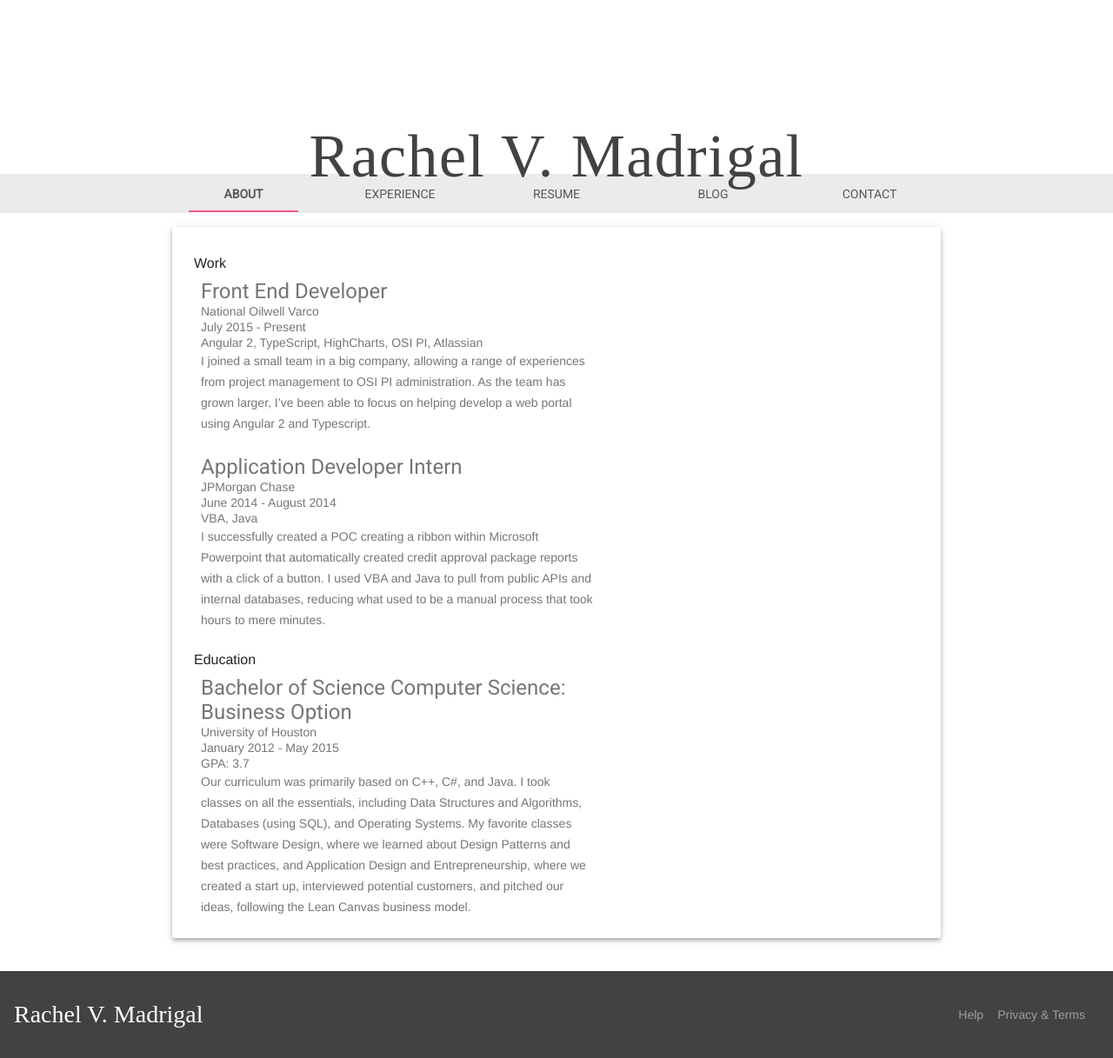
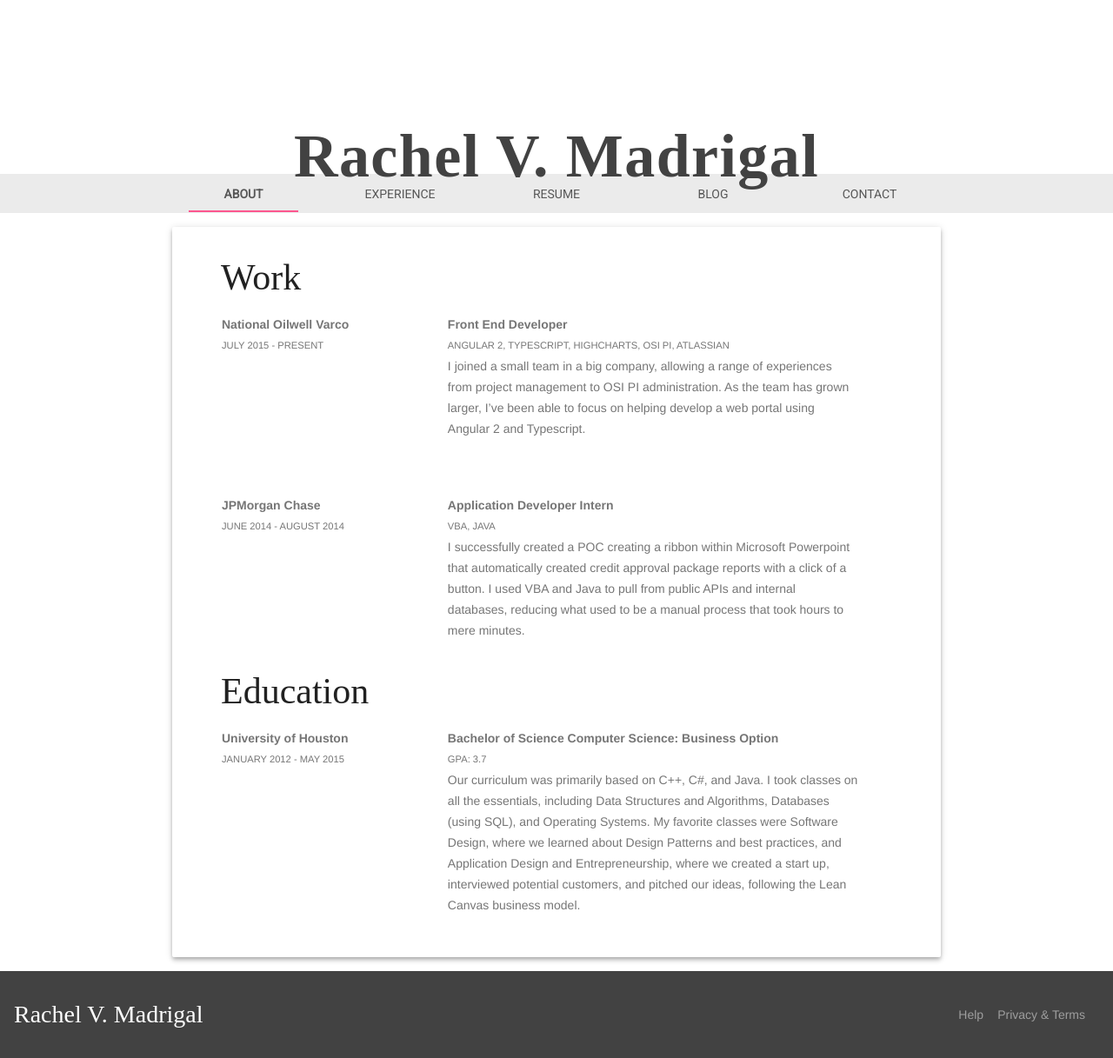
Before and after one commit to rachelmad/rachelmad.github.io, a Jekyll site: the page built from experience/index.html, in a window 1280 px wide. Shown: the whole page at 87% size. Built offline with Jekyll 4.4.1, drawn with Linux system fonts in a browser that asks for light colours; nearby versions of some CDN libraries; some web fonts are replaced.

Commit message:
Styled experience page

```diff
--- a/experience/index.html
+++ b/experience/index.html
@@ -2,13 +2,19 @@
 layout: large_card
 ---
 
-<div>Work</div>
+<div class="mdl-grid">
+    <div class="mdl-cell mdl-cell--12-col">
+        <div class="experience_type">Work</div>
+    </div>
     {% for post in site.tags.work_experience %}
-<div class="mdl-cell mdl-cell--8-col mdl-card__supporting-text no-padding ">
-    <h2 class="mdl-card__title-text"> {{ post.title }}</h2>
-    <div> {{ post.company }} </div>
-    <div> {{ post.display_date }} </div>
-    <div> {{ post.tools }} </div>
+
+    <div class="mdl-cell mdl-cell--4-col mdl-card__supporting-text ">
+        <div class="emphasize"> {{ post.company }}</div>
+        <div class="subtext"> {{ post.display_date }}</div>
+    </div>
+    <div class="mdl-cell mdl-cell--8-col mdl-card__supporting-text ">
+        <div class="emphasize"> {{ post.title }}</div>
+        <div class="subtext"> {{ post.tools }}</div>
         <div class="portfolio-description">
 
             {{ post.excerpt }}
@@ -17,13 +23,18 @@ layout: large_card
     </div>
     {% endfor %}
 
-<div>Education</div>
+    <div class="mdl-cell mdl-cell--12-col">
+        <div class="experience_type">Education</div>
+    </div>
     {% for post in site.tags.education %}
-<div class="mdl-cell mdl-cell--8-col mdl-card__supporting-text no-padding ">
-    <h2 class="mdl-card__title-text"> {{ post.title }}</h2>
-    <div> {{ post.company }} </div>
-    <div> {{ post.display_date }} </div>
-    <div> {{ post.tools }} </div>
+
+    <div class="mdl-cell mdl-cell--4-col mdl-card__supporting-text ">
+        <div class="emphasize"> {{ post.company }}</div>
+        <div class="subtext"> {{ post.display_date }}</div>
+    </div>
+    <div class="mdl-cell mdl-cell--8-col mdl-card__supporting-text ">
+        <div class="emphasize"> {{ post.title }}</div>
+        <div class="subtext"> {{ post.tools }}</div>
         <div class="portfolio-description">
 
             {{ post.excerpt }}
@@ -31,3 +42,4 @@ layout: large_card
         </div>
     </div>
     {% endfor %}
+</div>
--- a/styles.css
+++ b/styles.css
@@ -15,7 +15,7 @@
 .mdl-layout__title {
     font-size: 5rem;
     text-align: center;
-    font-weight: 300;
+    font-weight: bold;
     font-family: 'Stalemate', cursive;
 }
 
@@ -118,7 +118,7 @@ img.article-image {
 }
 
 .portfolio-copy {
-    max-width: 700px;
+    max-width: 90%;
     padding: 0px 25px;
 }
 
@@ -167,6 +167,23 @@ img.article-image {
     flex-grow: 1;
 }
 
+.experience_type {
+    font-family: 'Stalemate', cursive;
+    font-size: 3rem;
+    padding: 0px 15px;
+}
+
+.emphasize {
+    font-weight: bold;
+    padding: 3px 0px;
+}
+
+.subtext {
+    font-size: 0.8rem;
+    text-transform: uppercase;
+    padding: 3px 0px;
+}
+
 footer {
     /*background-image: url(images/footer-background.png);*/
     background-size: cover;
```
Lines whose indentation alone changed are shown as unchanged.
